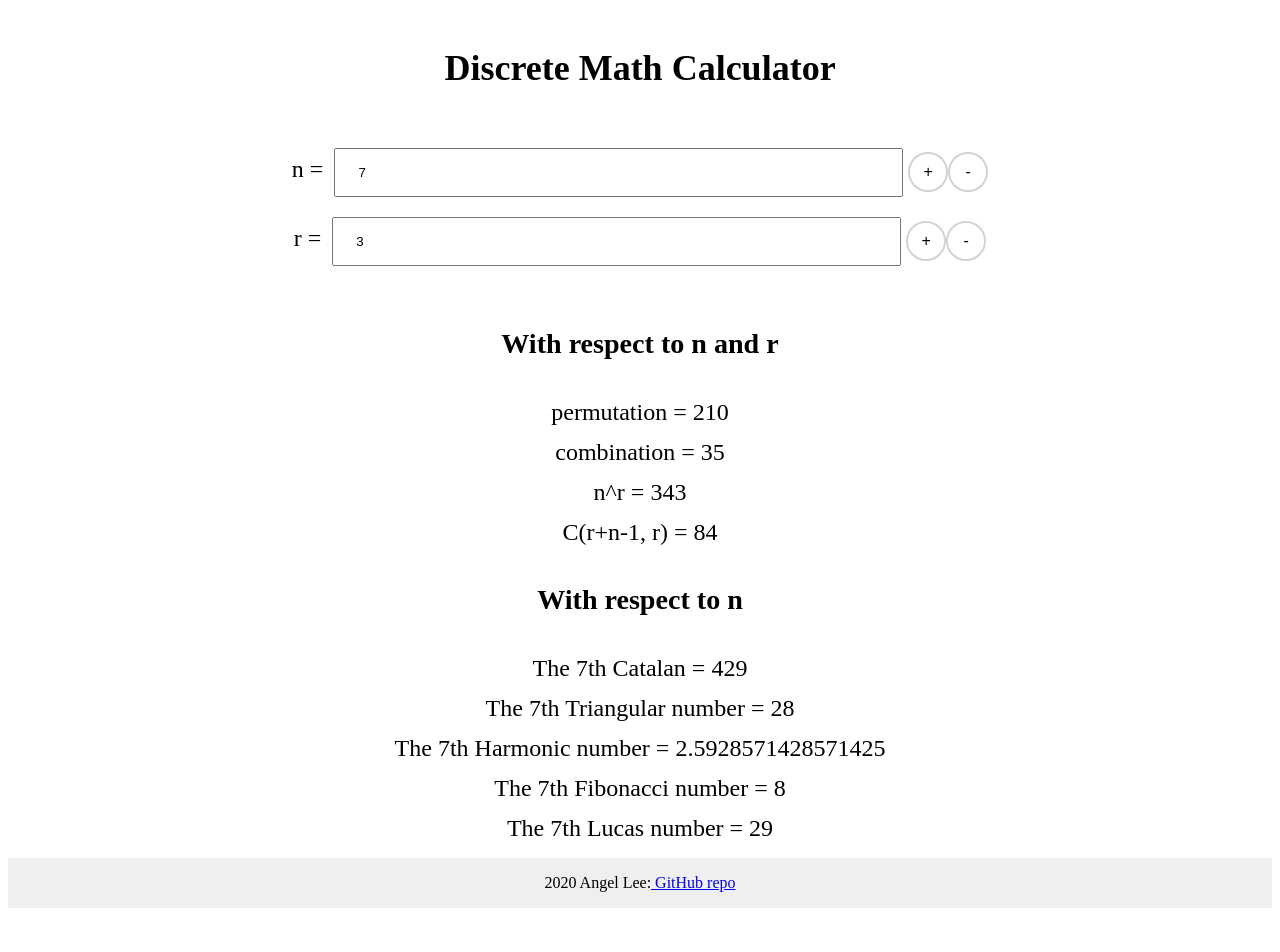
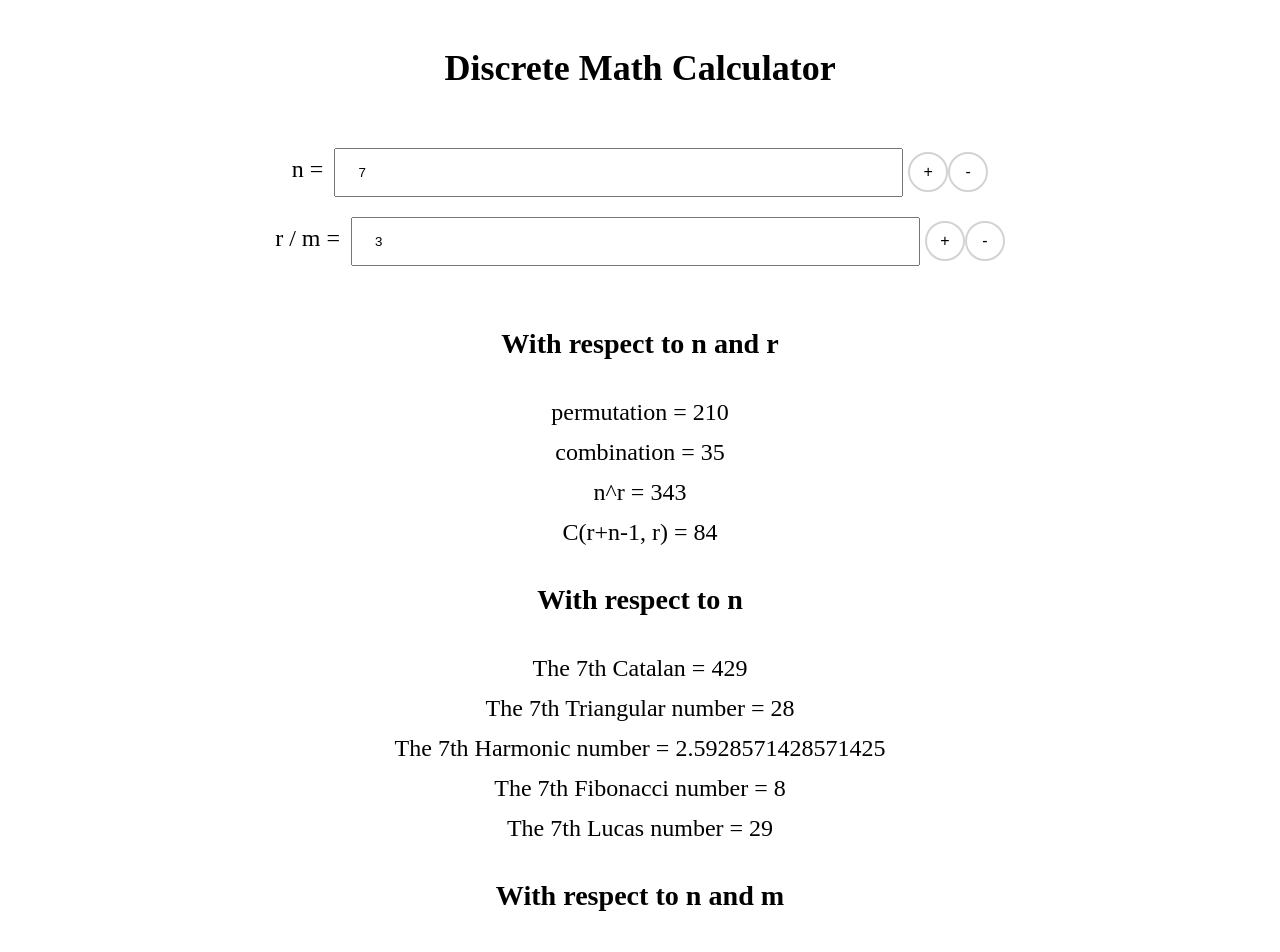
Before and after one commit to angellee0102/discrete-math, a React app: page / in a window 1280 px wide. Shown: the top 952 px of the page. Before the commit the page ends 916 px from the top, so only its background shows below. Built offline with nearby package versions, Linux system fonts and the light colour scheme.

Commit message:
added eulerian numbers and stirling numbers

```diff
--- a/src/components/Calculator.tsx
+++ b/src/components/Calculator.tsx
@@ -74,16 +74,28 @@ export default class Calculator extends React.Component <MyProps,{}>{
         if (n == 1)return 1;
         return (this.nthLucas(n-1)+this.nthLucas(n-2))
     }
+    eulerian=(n,m)=>{
+        if (m >= n || n == 0)return 0;
+        if (m == 0)return 1;
+        return ((n-m)*this.eulerian(n-1, m-1)
+                + (m+1)*this.eulerian(n-1,m))
+    }
+    stirling=(n,k)=>{
+        if (k == 1 || k == n)return 1;
+        return (this.stirling(n-1,k-1)+k*this.stirling(n-1,k))
+    }
     render() {
         const permutation_result=this.permutation(this.props.n, this.props.r)
         const combination_result=this.combination(this.props.n, this.props.r)
         const arrangementWithRepetition_result=this.arrangementWithRepetition(this.props.n, this.props.r)
         const selectionWithRepetition_result=this.selectionWithRepetition(this.props.n, this.props.r)
-        const catalan_result=this.nthCatalan(this.props.n)
+        const catalan_result=this.props.n>17?'Please choose a smaller n':this.nthCatalan(this.props.n)
         const triangular_result=this.nthTriangular(this.props.n)
         const harmonic_result=this.nthHarmonic(this.props.n)
         const fibonacci_result=this.nthFibonacci(this.props.n)
         const lucas_result=this.nthLucas(this.props.n)
+        const eulerian_result=this.eulerian(this.props.n, this.props.r)
+        const stirling_result=this.stirling(this.props.n, this.props.r)
         return (
             <div>
               <h3>With respect to n and r</h3>
@@ -94,7 +106,7 @@ export default class Calculator extends React.Component <MyProps,{}>{
                 n^r = {arrangementWithRepetition_result}
                 <br/>
                 C(r+n-1, r) = {selectionWithRepetition_result}
-                <br/>
+
                 <h3>With respect to n</h3>
                 The {this.props.n}th Catalan = {catalan_result}
                 <br/>
@@ -105,9 +117,12 @@ export default class Calculator extends React.Component <MyProps,{}>{
                 The {this.props.n}th Fibonacci number = {fibonacci_result}
                 <br/>
                 The {this.props.n}th Lucas number = {lucas_result}
+                <h3>With respect to n and m</h3>
+                Eulerian numbers with (n,m) == ({this.props.n},{this.props.r})  result = {eulerian_result}
+                <br/>
+                Stirling numbers of the second kind with (n,m) == ({this.props.n},{this.props.r})  result = {stirling_result}
 
-                {/* (3) Eulerian numbers with respect to m, k for 0<=k<=m-1 (i.e., a_sub(m,0), a_sub(m,1), ... , a_sub(m,m-1) ) and
-                (4) Stirling number of the second kind with respect to m, n for 1<=n<=m (i.e., S_sub(m,1), S_sub(m,2), ... , a_sub(m,m) ) */}
+                {/* (4) Stirling number of the second kind with respect to m, n for 1<=n<=m (i.e., S_sub(m,1), S_sub(m,2), ... , a_sub(m,m) ) */}
             </div>
         )
     }
--- a/src/components/Hello.tsx
+++ b/src/components/Hello.tsx
@@ -62,7 +62,7 @@ export class Hello extends React.Component<HelloProps, MyState> {
                                 -
                             </button>
                             <br/>
-                        r = <input
+                        r / m = <input
                             type="number"
                             id="r"
                             onChange={this.handleChange}
```
